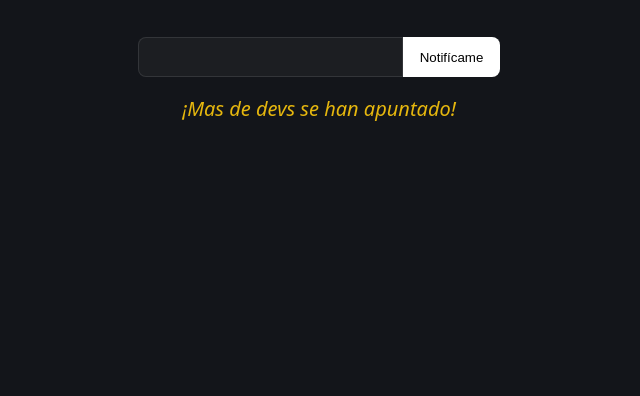
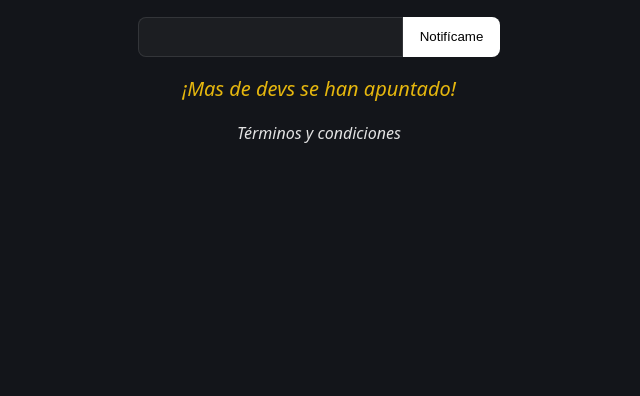
Before and after one commit to ikurotime/rust-for-js-devs, an Astro site: page / in a window 1280 px wide. Shown: the part 404-800 px from the top of the page, without its empty margins (321-961 px from the left). Built offline with nearby package versions, Linux system fonts and the light colour scheme; Astro itself is replaced by a stand-in of ours; some packages are replaced by stand-ins of ours; no server answers; the database is empty.

Commit message:
refactor: Add link to terms and conditions page

```diff
--- a/src/pages/index.astro
+++ b/src/pages/index.astro
@@ -29,11 +29,19 @@ if (Astro.request.method === "POST") {
 				<button>Notifícame</button>
 			</form>
 			<span class="notification">¡Mas de {count} devs se han apuntado!</span>
+		<a class="link"href="/terminos-y-condiciones">Términos y condiciones</a>
 		</div>
 	</main>
 </Layout>
 
 <style>
+	.link{
+		color: #e3e3e3;
+		text-decoration: none;
+		margin-top: 1rem;
+		font-style: italic;
+		font-size: 1rem;
+	}
 	.notification {
 		color: #e6b70e;
 		margin-top: 1rem;
```
Also changed, not shown: src/pages/terminos-y-condiciones.astro (renamed from src/pages/terminos-de-servicio.astro).
